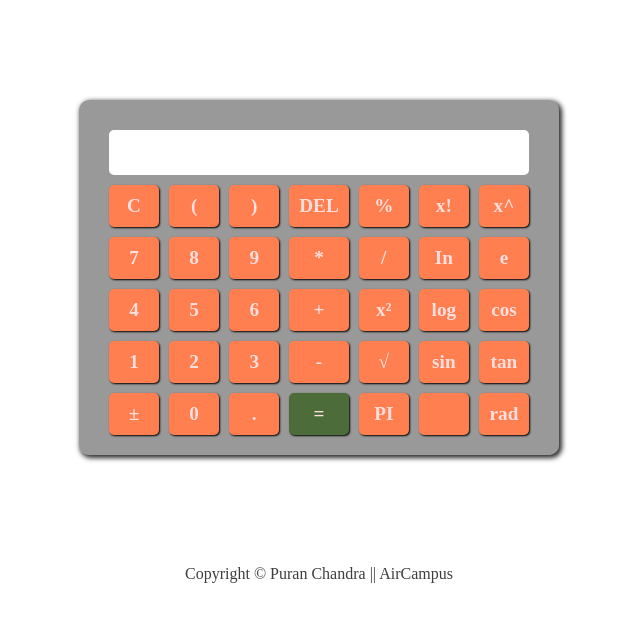
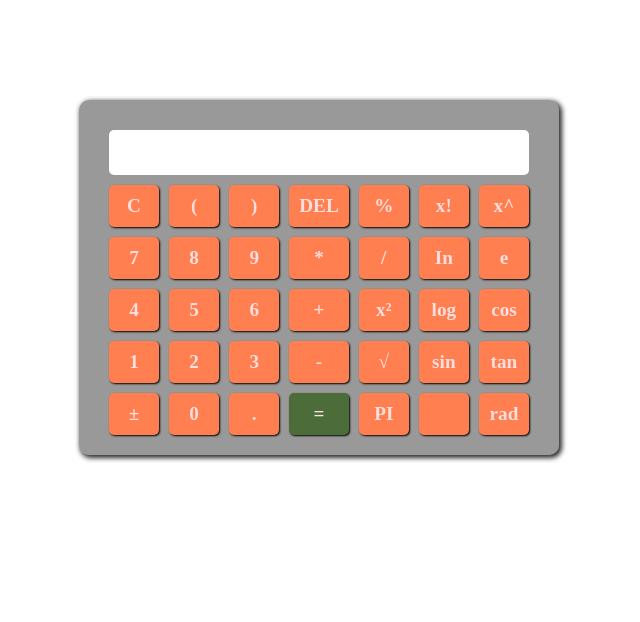
Before and after one commit to puranchandralohar/js_practise, a plain HTML site: page DOM/Assignment3/index.html in a window 1280 px wide. Shown: the whole page, without its empty margins (321-961 px from the left). Drawn offline with Linux system fonts and the light colour scheme.

Commit message:
added js

```diff
--- a/DOM/Assignment3/index.html
+++ b/DOM/Assignment3/index.html
@@ -50,9 +50,6 @@
         </div>
       </div>
     </div>
-    <div class="copyrights">
-        <p>Copyright &copy; Puran Chandra || AirCampus</p>
-    </div>
 
     <script src="script.js"></script>
   </body>
--- a/DOM/Assignment3/script.js
+++ b/DOM/Assignment3/script.js
@@ -16,6 +16,9 @@ buttons.map((btn)=>{
         }else if(key=="√"){
             display.innerText = Math.sqrt(display.innerText);
 
+        }else if(key=="x²"){
+            display.innerText = display.innerText ** 2;
+
         }
         else if(key=='='){
             display.innerText = eval(display.innerText);
--- a/DOM/Assignment3/style.css
+++ b/DOM/Assignment3/style.css
@@ -54,10 +54,3 @@
 .equal:hover {
   background-color: rgb(0, 128, 21);
 }
-
-.copyrights{
-    padding: 10px;
-    text-align: center;
-    color: #3e3e3e;
-
-}
```
